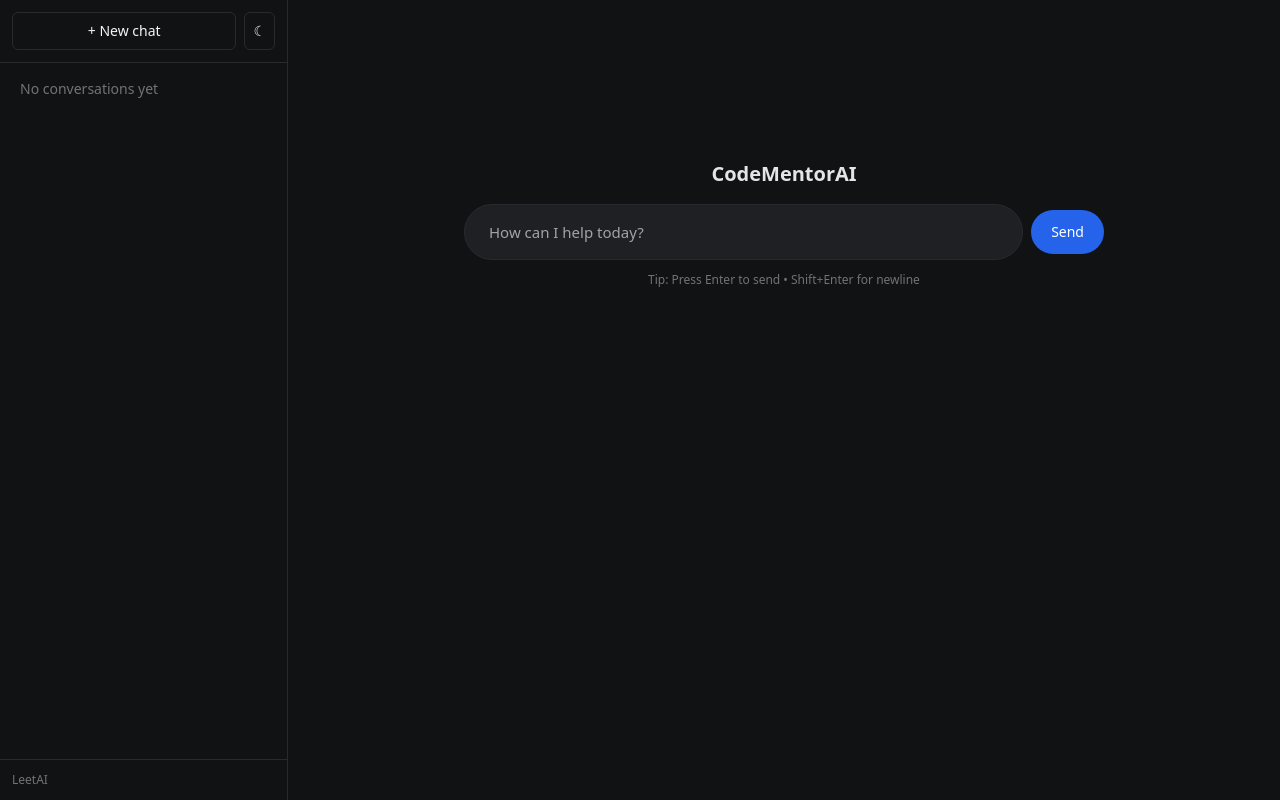
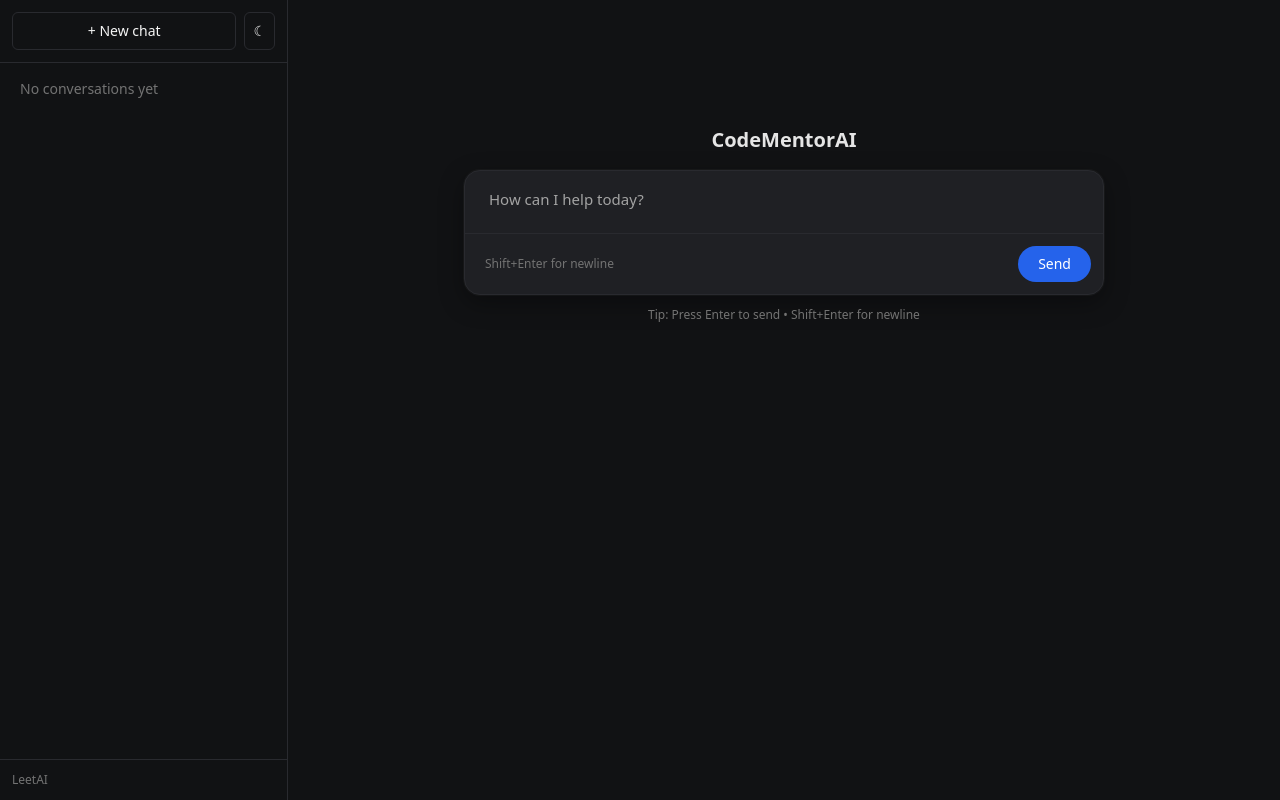
Before and after one commit to surafellemma9/AICodeMentor, a Django app: page /chatbot/ in a window 1280 px wide. Run offline with Django 5.2, Linux system fonts and the light colour scheme; some libraries are stand-ins or nearby versions.

Commit message:
three fixes

```diff
--- a/chatbot/templates/chatbot/form.html
+++ b/chatbot/templates/chatbot/form.html
@@ -10,10 +10,6 @@
   <script src="https://cdn.tailwindcss.com"></script>
   <script>
     // Theme + fine-tuned palette to mimic ChatGPT dark
-    (() => {
-      const saved = localStorage.getItem("leetai-theme");
-      if (saved) document.documentElement.dataset.theme = saved;
-    })();
     tailwind.config = {
       theme: {
         extend: {
@@ -88,18 +84,21 @@
                 <!-- Title ABOVE the input row -->
                 <h1 class="text-center text-xl font-semibold text-neutral-200 mb-4">CodeMentorAI</h1>
 
-                <!-- ORIGINAL input row (unchanged) -->
-                <div class="flex items-center gap-2">
-                  <input
+                <!-- Textarea input (Enter send, Shift+Enter newline) -->
+                <div class="rounded-2xl border border-surface-border bg-surface-card shadow-card">
+                  <textarea
                     id="landingInput"
-                    type="text"
                     name="message"
+                    rows="1"
                     placeholder="How can I help today?"
-                    class="flex-1 rounded-full bg-surface-card border border-surface-border px-6 py-4 text-[15px] placeholder:text-neutral-400 outline-none focus:border-blue-500"
-                  />
-                  <button type="submit" class="rounded-full bg-blue-600 text-white px-5 py-3 text-sm hover:bg-blue-700">
-                    Send
-                  </button>
+                    class="w-full resize-none bg-transparent px-6 py-4 outline-none text-[15px] leading-6 placeholder:text-neutral-400"
+                  ></textarea>
+                  <div class="flex items-center justify-between px-3 py-3 border-t border-surface-border">
+                    <div class="text-xs text-neutral-500 px-2">Shift+Enter for newline</div>
+                    <button type="submit" class="rounded-full bg-blue-600 text-white px-5 py-2 text-sm hover:bg-blue-700">
+                      Send
+                    </button>
+                  </div>
                 </div>
 
                 <p class="mt-3 text-xs text-neutral-500 text-center">Tip: Press Enter to send • Shift+Enter for newline</p>
@@ -171,7 +170,7 @@
     function scrollBottom(){ requestAnimationFrame(()=>{ elScroll.scrollTop = elScroll.scrollHeight; }); }
     scrollBottom();
 
-    // Auto-resize + Enter behavior
+    // Auto-resize + Enter behavior (composer)
     if (elText) {
       elText.addEventListener('input', () => {
         elText.style.height = 'auto';
@@ -179,6 +178,20 @@
       });
       elText.addEventListener('keydown', (e) => {
         if (e.key === 'Enter' && !e.shiftKey) { e.preventDefault(); elForm.requestSubmit(); }
+      });
+    }
+
+    // --- Landing textarea: auto-resize + Enter/Shift+Enter ---
+    if (landingIn) {
+      landingIn.addEventListener('input', () => {
+        landingIn.style.height = 'auto';
+        landingIn.style.height = Math.min(landingIn.scrollHeight, 220) + 'px';
+      });
+      landingIn.addEventListener('keydown', (e) => {
+        if (e.key === 'Enter' && !e.shiftKey) {
+          e.preventDefault();
+          landing.requestSubmit();
+        }
       });
     }
 
@@ -256,14 +269,74 @@
       }
     });
 
-    // Sidebar + Theme
-    openSb?.addEventListener('click', ()=> sidebar?.classList.toggle('hidden'));
-    function toggleTheme(){
+    // THEME TOGGLING (dark <-> light)
+    function applyTheme(theme) {
       const root = document.documentElement;
-      root.dataset.theme = root.dataset.theme === 'dark' ? 'light' : 'dark';
-      localStorage.setItem("leetai-theme", root.dataset.theme);
+      const body = document.body;
+      const sidebar = document.getElementById('sidebar');
+      const headerMobile = document.querySelector('header.md\\:hidden');
+      const composerShell = document.getElementById('composer');
+
+      root.dataset.theme = theme;
+      const isLight = theme === 'light';
+
+      // Body
+      body.classList.toggle('bg-surface', !isLight);
+      body.classList.toggle('text-neutral-100', !isLight);
+      body.classList.toggle('bg-white', isLight);
+      body.classList.toggle('text-neutral-900', isLight);
+
+      // Sidebar
+      if (sidebar) {
+        sidebar.classList.toggle('bg-surface', !isLight);
+        sidebar.classList.toggle('border-surface-border', !isLight);
+        sidebar.classList.toggle('bg-white', isLight);
+        sidebar.classList.toggle('border-neutral-200', isLight);
+      }
+
+      // Mobile header
+      if (headerMobile) {
+        headerMobile.classList.toggle('border-surface-border', !isLight);
+        headerMobile.classList.toggle('border-neutral-200', isLight);
+        headerMobile.classList.toggle('bg-surface', !isLight);
+        headerMobile.classList.toggle('bg-white', isLight);
+      }
+
+      // Composer container
+      if (composerShell) {
+        composerShell.classList.toggle('from-surface', !isLight);
+        composerShell.classList.toggle('to-surface/60', !isLight);
+        composerShell.classList.toggle('border-surface-border', !isLight);
+
+        composerShell.classList.toggle('from-white', isLight);
+        composerShell.classList.toggle('to-white/70', isLight);
+        composerShell.classList.toggle('border-neutral-200', isLight);
+      }
+
+      // Cards & borders
+      document.querySelectorAll('.bg-surface-card').forEach(el => {
+        el.classList.toggle('bg-white', isLight);
+        el.classList.toggle('bg-surface-card', !isLight);
+      });
+      document.querySelectorAll('.border-surface-border').forEach(el => {
+        el.classList.toggle('border-neutral-200', isLight);
+        el.classList.toggle('border-surface-border', !isLight);
+      });
+
+      localStorage.setItem("leetai-theme", theme);
+    }
+
+    // Initialize theme from saved preference (default dark)
+    applyTheme(localStorage.getItem("leetai-theme") || 'dark');
+
+    function toggleTheme() {
+      const next = (document.documentElement.dataset.theme === 'dark') ? 'light' : 'dark';
+      applyTheme(next);
     }
     tBtns.forEach(b => b.addEventListener('click', toggleTheme));
+
+    // Sidebar toggle on mobile
+    openSb?.addEventListener('click', ()=> sidebar?.classList.toggle('hidden'));
   </script>
 </body>
 </html>
```
